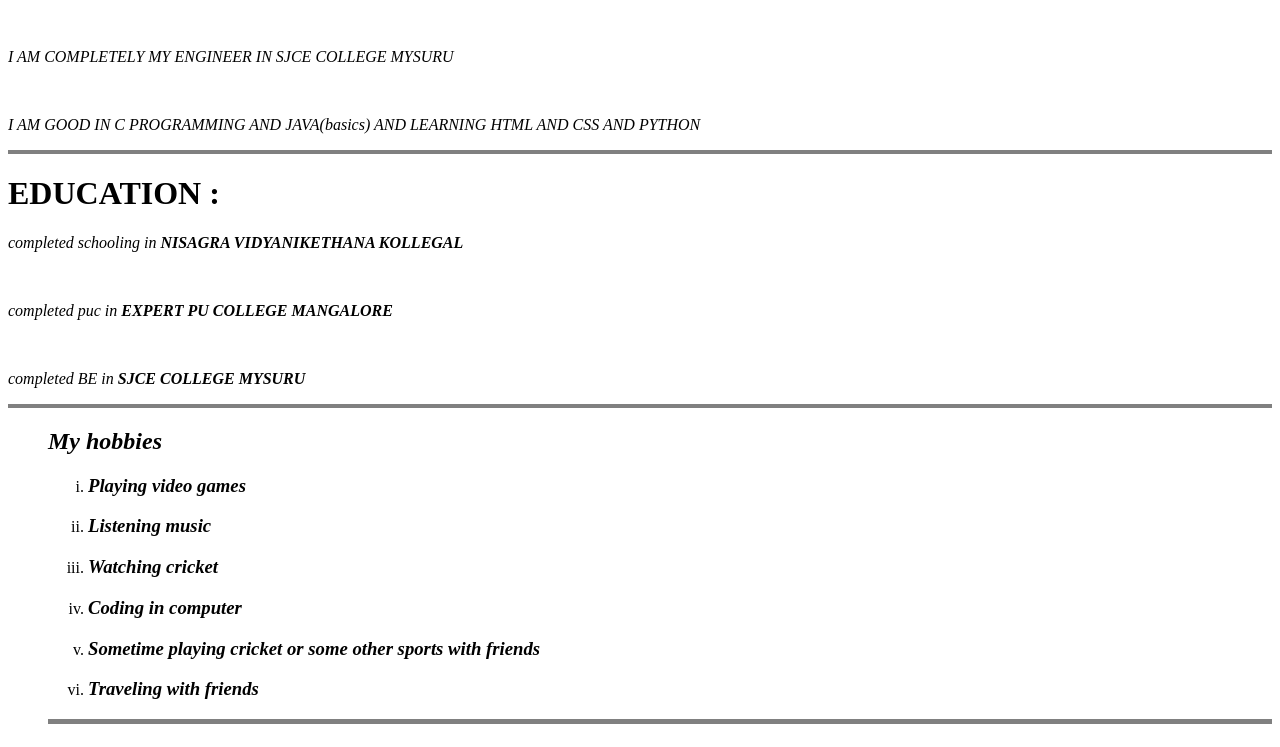
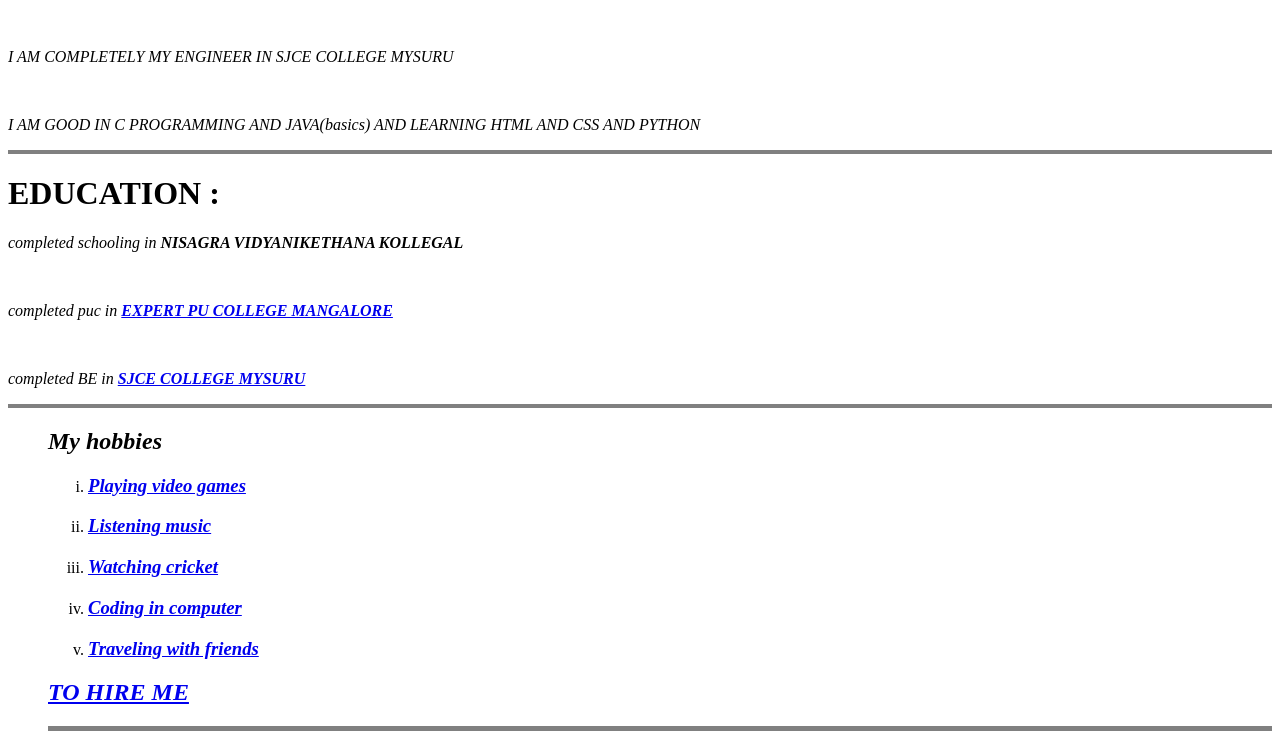
Before and after one commit to Gouravgovil/HTML, a plain HTML site: page index.html in a window 1280 px wide. Shown: the part 679-1426 px from the top of the page. Drawn offline with Linux system fonts and the light colour scheme.

Commit message:
Update index.html

```diff
--- a/index.html
+++ b/index.html
@@ -33,20 +33,20 @@
  <h1><strong>EDUCATION :</strong></h1>
 <P><em> completed schooling in  <strong>NISAGRA VIDYANIKETHANA KOLLEGAL</strong></em></P>
 <br>
-<P><em> completed puc in <strong>EXPERT PU COLLEGE MANGALORE</strong></em></P>
+<P><em> completed puc in <strong><a href="http://valachil.expertclasses.org/">EXPERT PU COLLEGE MANGALORE</a></strong></em></P>
 <br>
-<P><em> completed BE in <strong>SJCE COLLEGE MYSURU</strong></em></P>
+<P><em> completed BE in <strong><a href="https://sjce.ac.in/">SJCE COLLEGE MYSURU</a></strong></em></P>
 <hr size = '4' noshade>
 <ul>
 <h2><em><strong>My hobbies</strong></em></h2>
    <ol type = 'i'>
-    <li><em><h3>Playing video games</h3></em></li>
-    <li><em><h3>Listening music</h3></em></li>
-    <li><em><h3>Watching cricket</h3></em></li>
-    <li><em><h3>Coding in computer</h3></em></li>
-    <li><h3><em>Sometime playing cricket or some other sports with friends</em></h3></li>
-    <li><h3><em>Traveling with friends</em></h3></li>
+    <li><em><h3><a href="https://www.wikihow.com/Play-Video-Games">Playing video games</a></h3></em></li>
+    <li><em><h3><a href="https://sharpens.org/knowledge/benefits-listening-music#:~:text=Music%20develops%20an%20immediate%20effect%20on%20the%20hormones.,of%20stress%20would%20imply%20better%20chances%20of%20welfare.">Listening music</a></h3></em></li>
+    <li><em><h3><a href="https://en.wikipedia.org/wiki/India_national_cricket_team">Watching cricket</a></h3></em></li>
+    <li><em><h3><a href="https://www.freecodecamp.org/news/computer-coding-computer-program-definition-and-code-meaning/">Coding in computer</a></h3></em></li>
+    <li><em><h3><a href="http://friends.com/traveling-with-friends">Traveling with friends</a></em></h3></li>
 </ol>
+ <h2><em><strong><a href="contact.html">TO HIRE ME</a> </strong></em></h2>
 <hr size = '5' noshade>
 </ul>
 </body>
```
